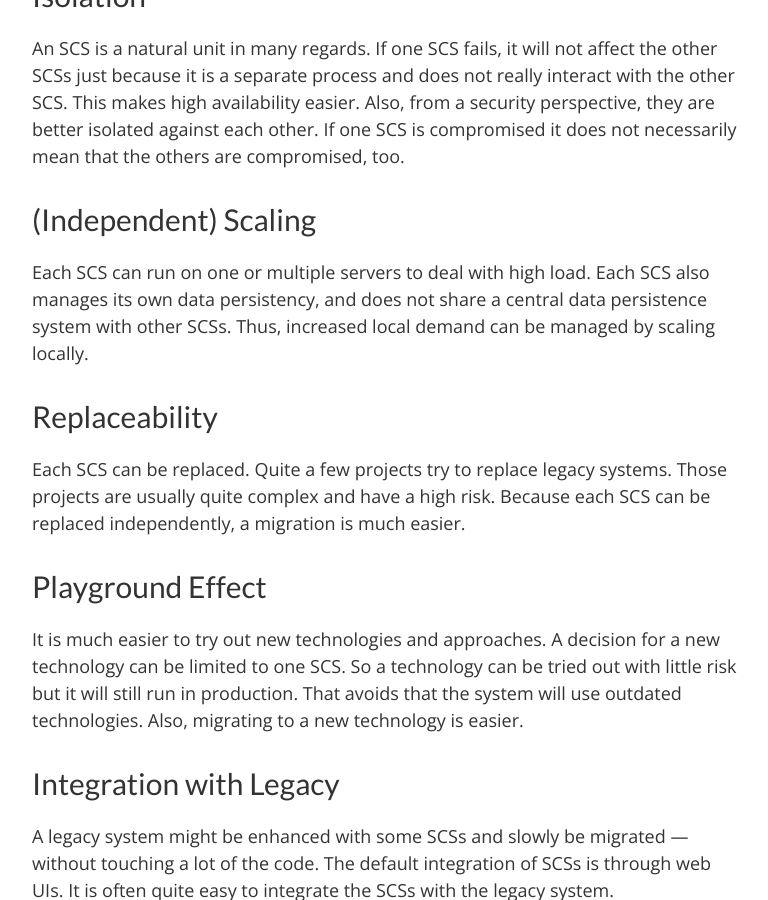
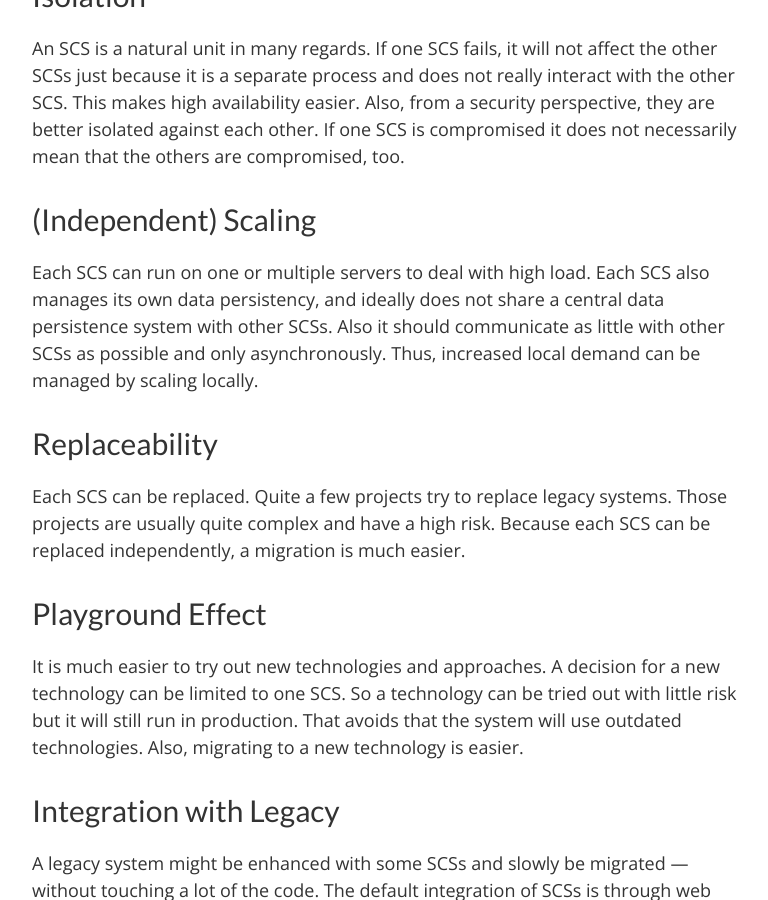
Before and after one commit to innoq/SCS, a Jekyll site: the page built from why.md, in a window 1280 px wide and 900 px high, scrolled down 1131 px. Shown: the whole window, without its empty margins (128-896 px from the left). Built offline with Jekyll 4.4.1, drawn with Linux system fonts in a browser that asks for light colours.

Commit message:
some more points about scaling

```diff
--- a/why.md
+++ b/why.md
@@ -43,8 +43,10 @@ mean that the others are compromised, too.
 ### (Independent) Scaling
 
 Each SCS can run on one or multiple servers to deal with high
-load. Each SCS also manages its own data persistency, and does not share
-a central data persistence system with other SCSs. Thus, increased local
+load. Each SCS also manages its own data persistency, and ideally does not share
+a central data persistence system with other SCSs. Also it should
+communicate as little with other SCSs as possible and only
+asynchronously. Thus, increased local
 demand can be managed by scaling locally.
 
 ### Replaceability
```
